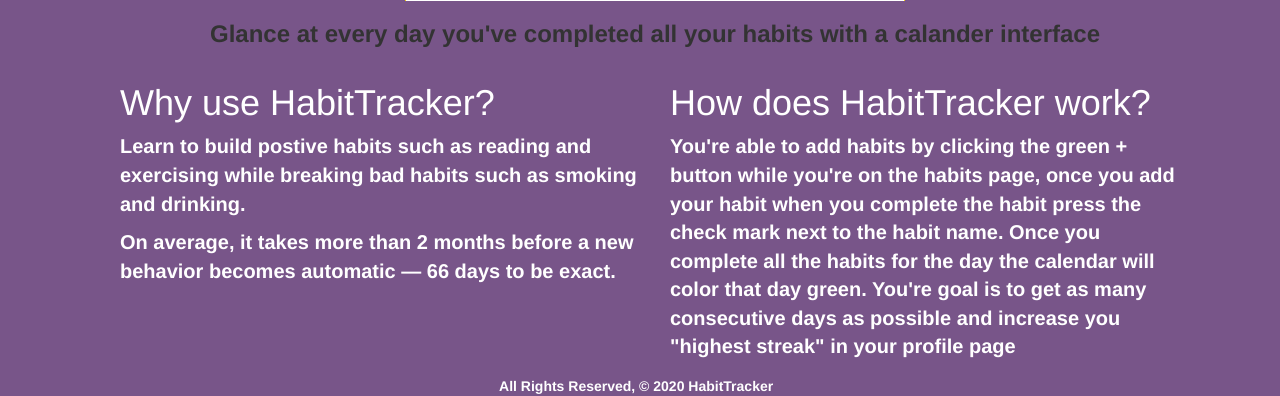
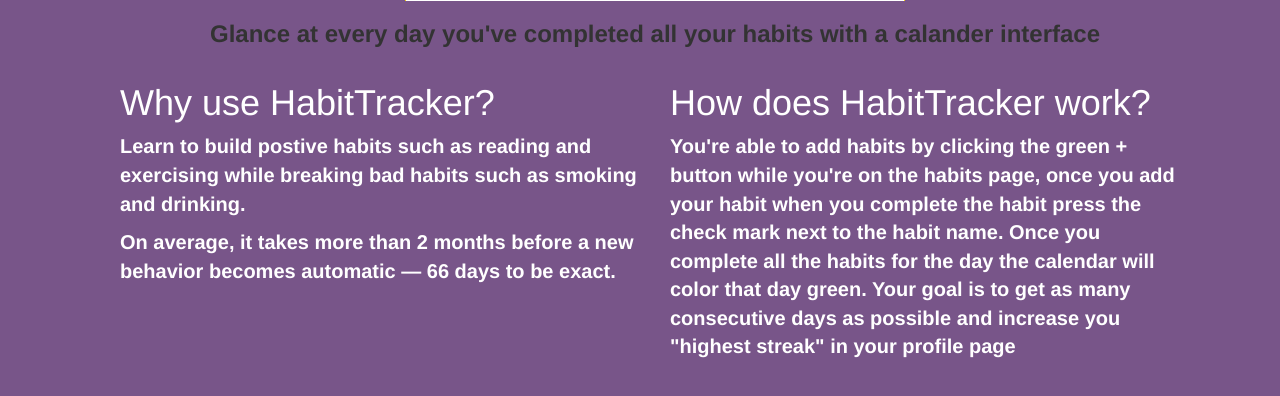
Before and after one commit to ajay-k/HabitTracker, a Django app: page / in a window 1280 px wide. Shown: the part 445-841 px from the top of the page. After the commit the page ends 803 px from the top, so only its background shows below. Run offline with Django 3.2, Linux system fonts and the light colour scheme; some libraries are stand-ins or nearby versions.

Commit message:
Fixes footer issue

```diff
--- a/main_app/templates/base.html
+++ b/main_app/templates/base.html
@@ -59,7 +59,5 @@
     </body>
   </main>
 
-  <footer class="page-footer">
-    <div class="right">All Rights Reserved, &copy; 2020 HabitTracker &nbsp;</div>
-  </footer>
+
   </html>
--- a/main_app/templates/home.html
+++ b/main_app/templates/home.html
@@ -20,7 +20,7 @@
           <h1 class="main-font">How does HabitTracker work?</h1>
         <p class="main-font main-text"><strong>You're able to add habits by clicking the green + button while you're on the habits page,
         once you add your habit when you complete the habit press the check mark next to the habit name. Once you complete all the habits for the day
-        the calendar will color that day green. You're goal is to get as many consecutive days as possible and increase you "highest streak" in
+        the calendar will color that day green. Your goal is to get as many consecutive days as possible and increase you "highest streak" in
         your profile page</strong></p>
       </div>
     </div>
--- a/main_app/views.py
+++ b/main_app/views.py
@@ -32,11 +32,9 @@
     all_dates_removed_dups = list(set(allDates))
     completedDates = []
     for date in all_dates_removed_dups:
-      print(date)
       if(check_complete(request=request, formatedDate=date)==True):
         completedDates.append(date)
-    print("COMPLETED DATES ARRAY: ")
-    print(completedDates)
+
     return JsonResponse({"habits": habits, "completedDates": completedDates}, safe=False)  # or JsonResponse({'data': data})
 
   else:
```
Also changed, not shown: main_app/static/css/style.css (+11 -0 lines).
